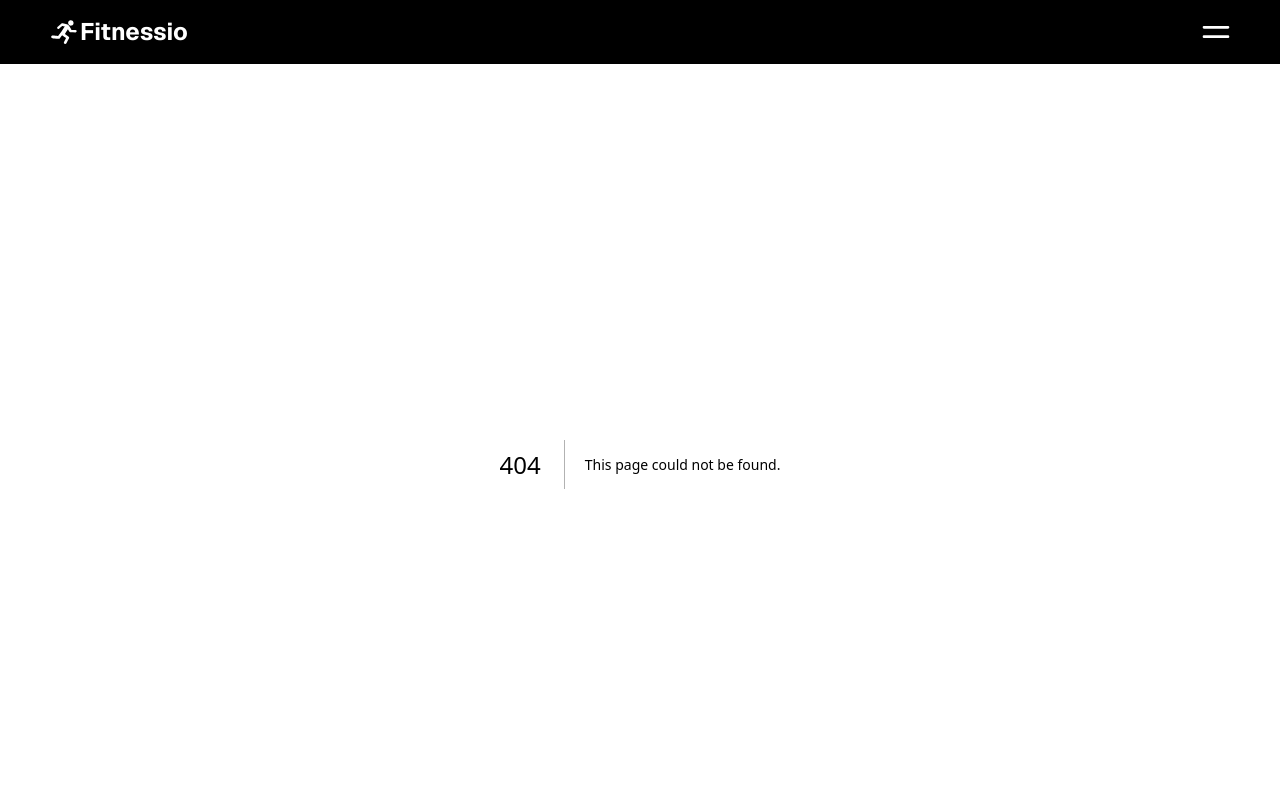
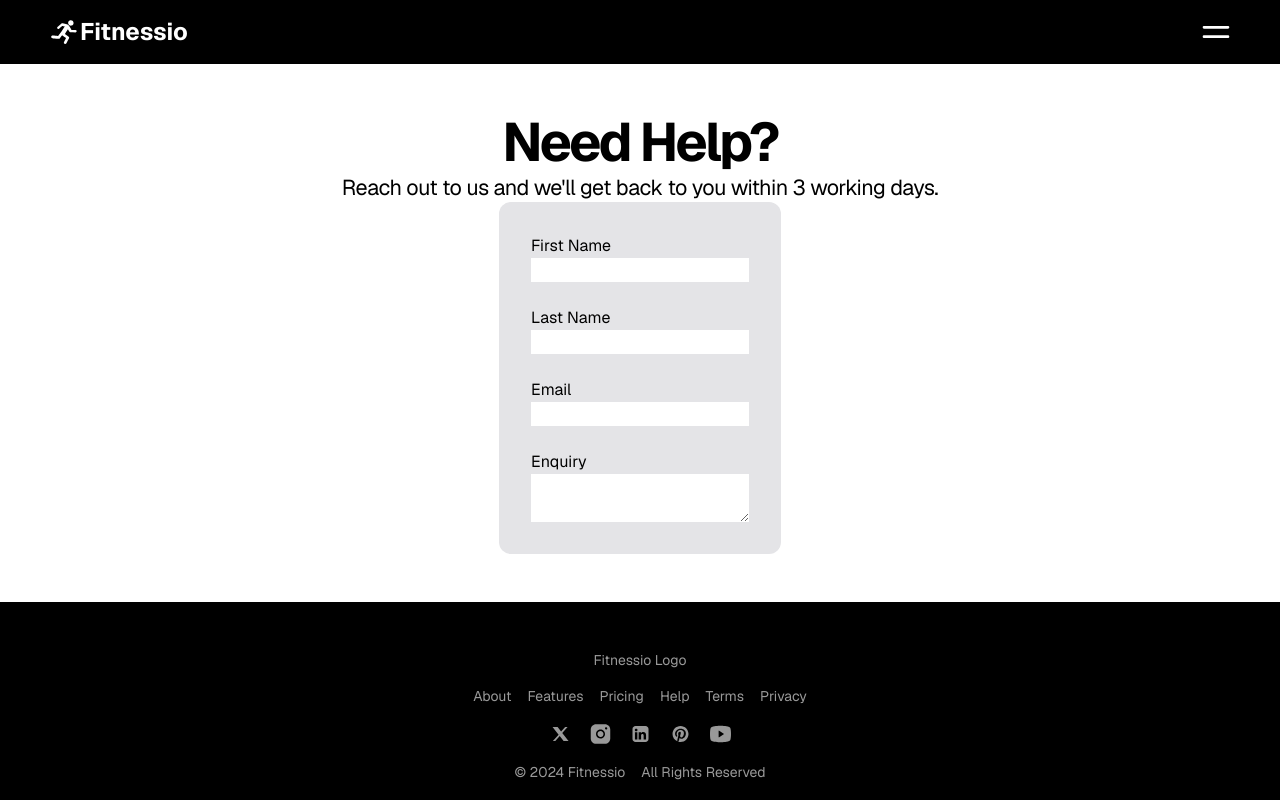
Before and after one commit to dylewskii/fitness-saas, a Next.js app: page /contact in a window 1280 px wide. Before the commit this address had no page. Shown: the top 800 px of the page. Built offline with nearby package versions, Linux system fonts and the light colour scheme.

Commit message:
feat: add basic contact form

```diff
--- /dev/null
+++ b/src/app/contact/page.tsx
@@ -0,0 +1,39 @@
+import React from "react";
+
+export default function HelpPage() {
+  return (
+    <div className="flex flex-col items-center justify-center bg-white p-12">
+      <h1 className="section-title">Need Help?</h1>
+      <p className="section-description">
+        Reach out to us and we&apos;ll get back to you within 3 working days.
+      </p>
+      <form className="bg-blue flex flex-col gap-6 rounded-xl bg-zinc-200 p-8">
+        <div className="flex flex-col">
+          <label htmlFor="firstName">First Name</label>
+          <input type="text" name="firstName" id="firstName" />
+        </div>
+
+        <div className="flex flex-col">
+          <label htmlFor="lastName">Last Name</label>
+          <input type="text" name="lastName" id="lastName" />
+        </div>
+
+        <div className="flex flex-col">
+          <label htmlFor="email">Email</label>
+          <input
+            type="email"
+            name="email"
+            id="email"
+            minLength={5}
+            maxLength={40}
+          />
+        </div>
+
+        <div className="flex flex-col">
+          <label htmlFor="enquiry">Enquiry</label>
+          <textarea name="enquiry" id="enquiry" />
+        </div>
+      </form>
+    </div>
+  );
+}
--- a/src/app/help/page.tsx
+++ /dev/null
@@ -1,9 +0,0 @@
-import React from "react";
-
-export default function HelpPage() {
-  return (
-    <div className="flex items-center bg-white p-24">
-      <h1 className="section-title">Need Help?</h1>
-    </div>
-  );
-}
```
